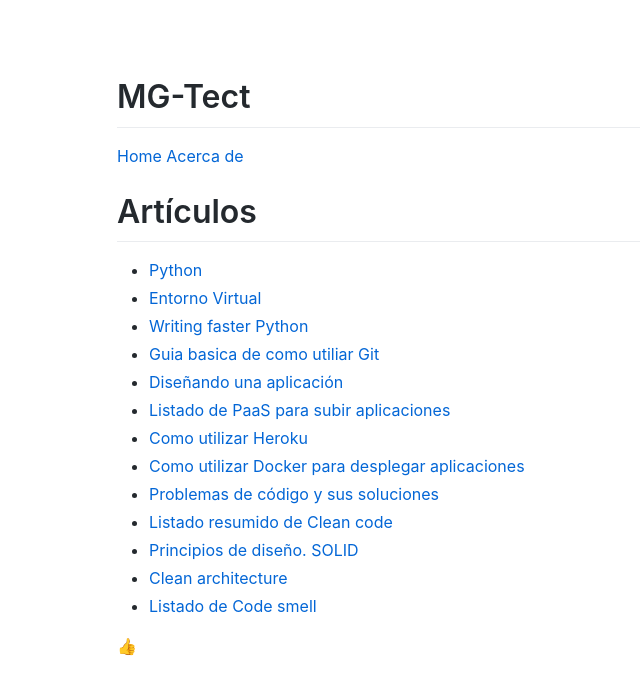
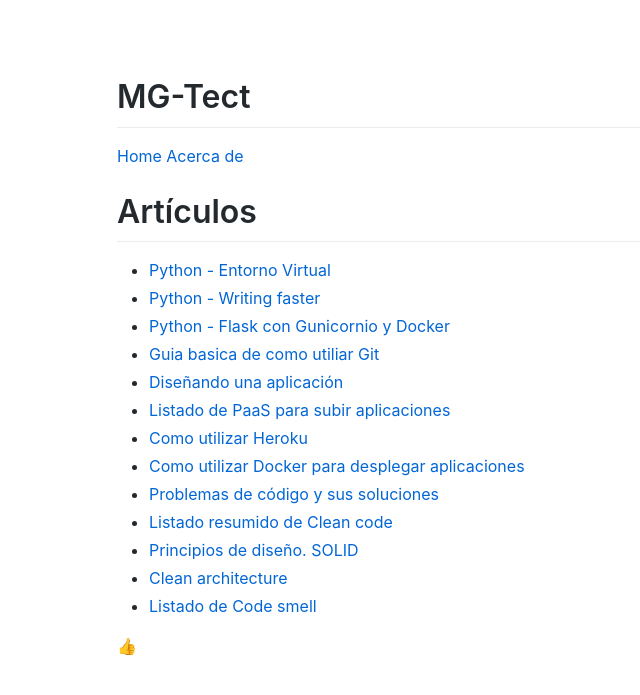
Before and after one commit to Akira3030/formacion, a Jekyll site: the page built from index.md, in a window 1280 px wide. Shown: the top 695 px of the page, without its empty margins (78-718 px from the left). Built offline with Jekyll 4.4.1, drawn with Linux system fonts in a browser that asks for light colours; emoji names are drawn with the system emoji font.

Commit message:
Update index.md

```diff
--- a/index.md
+++ b/index.md
@@ -3,9 +3,9 @@ layout: default
 title: Articulos
 ---
 
-* [Python](test.md)
-* [Entorno Virtual](articulos/python-entorno-virtual.md)
-* [Writing faster Python](articulos/written-faster-python.md)
+* [Python - Entorno Virtual](articulos/python-entorno-virtual.md)
+* [Python - Writing faster](articulos/written-faster-python.md)
+* [Python - Flask con Gunicornio y Docker](python-flask-gunicorn-docker.md)
 * [Guia basica de como utiliar Git](articulos/trabajando-con-github.md)
 * [Diseñando una aplicación](articulos/disenando-una-aplicacion.md)
 * [Listado de PaaS para subir aplicaciones](articulos/algunos-paas-para-nuestras-aplicaciones.md)
```
